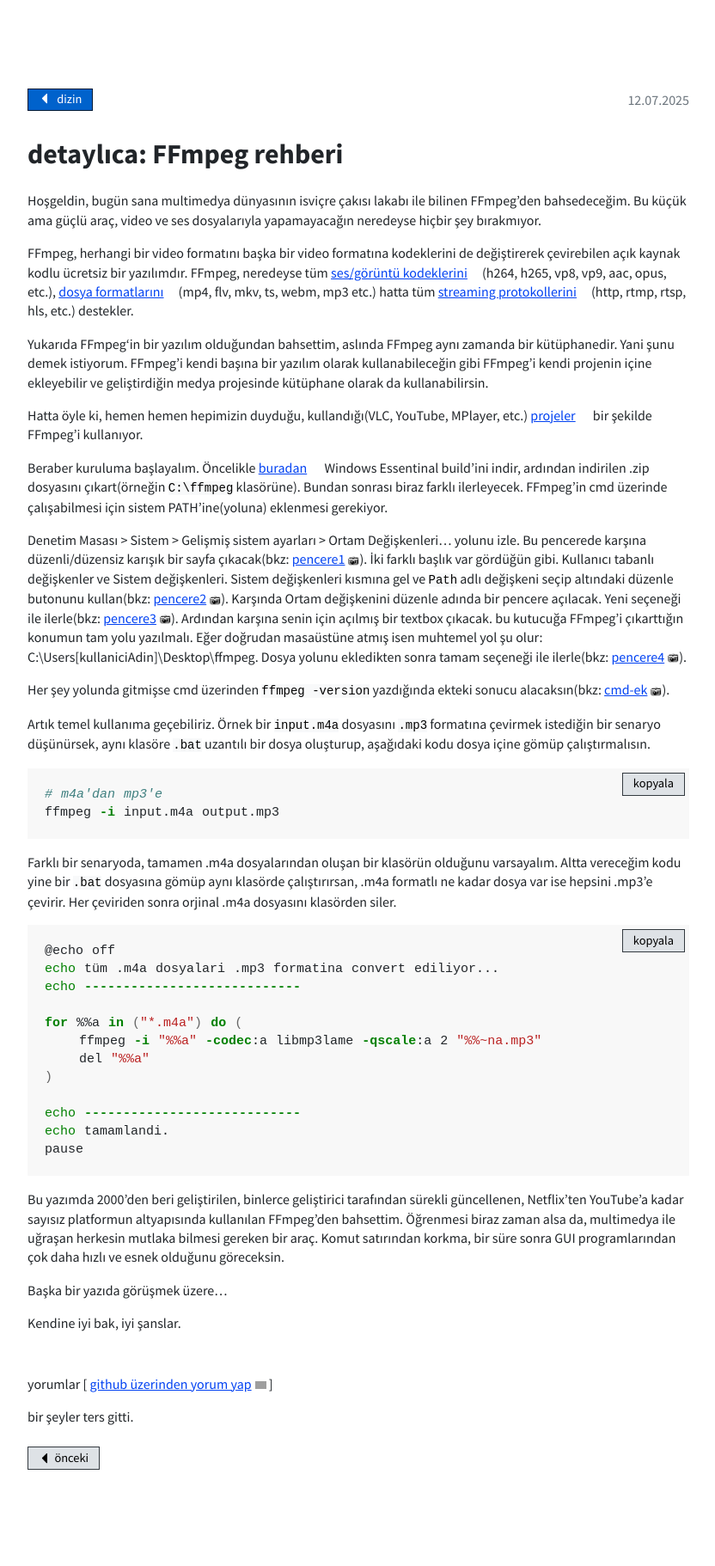
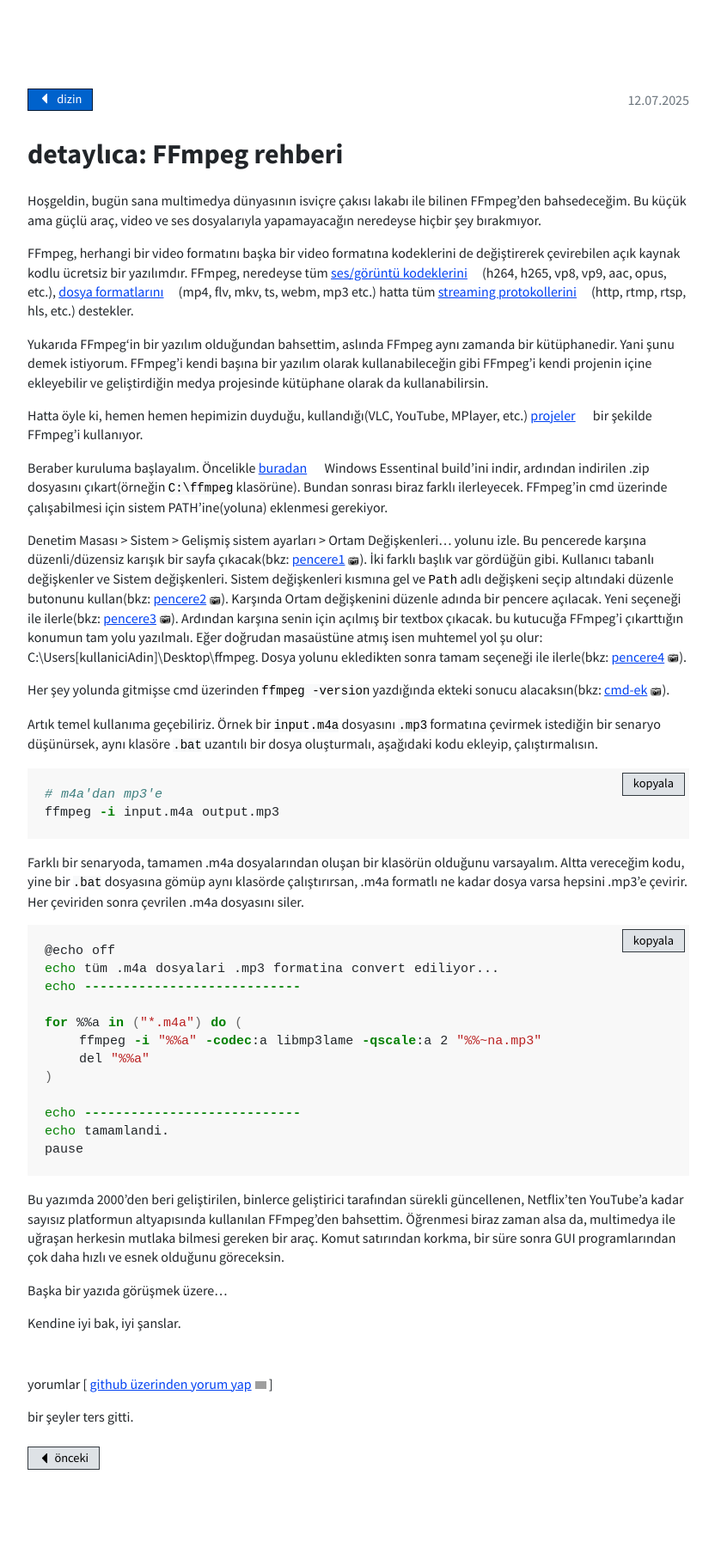
Before and after one commit to akakadir/akakadir.github.io, a Jekyll site: the page built from _posts/2025-07-12-giris8.md, in a window 1280 px wide. Shown: the whole page at 86% size, without its empty margins (223-1055 px from the left). Built offline with Jekyll 4.4.1, drawn with Linux system fonts in a browser that asks for light colours; grey boxes are pictures that could not be loaded.

Commit message:
Update 2025-07-12-giris8.md

`````diff
--- a/_posts/2025-07-12-giris8.md
+++ b/_posts/2025-07-12-giris8.md
@@ -20,14 +20,14 @@
 
 Her şey yolunda gitmişse cmd üzerinden `ffmpeg -version` yazdığında ekteki sonucu alacaksın(bkz: [cmd-ek](https://files.catbox.moe/7zgw12.PNG)).
 
-Artık temel kullanıma geçebiliriz. Örnek bir `input.m4a` dosyasını `.mp3` formatına çevirmek istediğin bir senaryo düşünürsek, aynı klasöre `.bat` uzantılı bir dosya oluşturup, aşağıdaki kodu dosya içine gömüp çalıştırmalısın.
+Artık temel kullanıma geçebiliriz. Örnek bir `input.m4a` dosyasını `.mp3` formatına çevirmek istediğin bir senaryo düşünürsek, aynı klasöre `.bat` uzantılı bir dosya oluşturmalı, aşağıdaki kodu ekleyip, çalıştırmalısın.
 
 ````bash
 # m4a'dan mp3'e
 ffmpeg -i input.m4a output.mp3
 ````
 
-Farklı bir senaryoda, tamamen .m4a dosyalarından oluşan bir klasörün olduğunu varsayalım. Altta vereceğim kodu yine bir `.bat` dosyasına gömüp aynı klasörde çalıştırırsan, .m4a formatlı ne kadar dosya var ise hepsini .mp3'e çevirir. Her çeviriden sonra orjinal .m4a dosyasını klasörden siler.
+Farklı bir senaryoda, tamamen .m4a dosyalarından oluşan bir klasörün olduğunu varsayalım. Altta vereceğim kodu, yine bir `.bat` dosyasına gömüp aynı klasörde çalıştırırsan, .m4a formatlı ne kadar dosya varsa hepsini .mp3'e çevirir. Her çeviriden sonra çevrilen .m4a dosyasını siler.
 
 ````bash
 @echo off
`````
